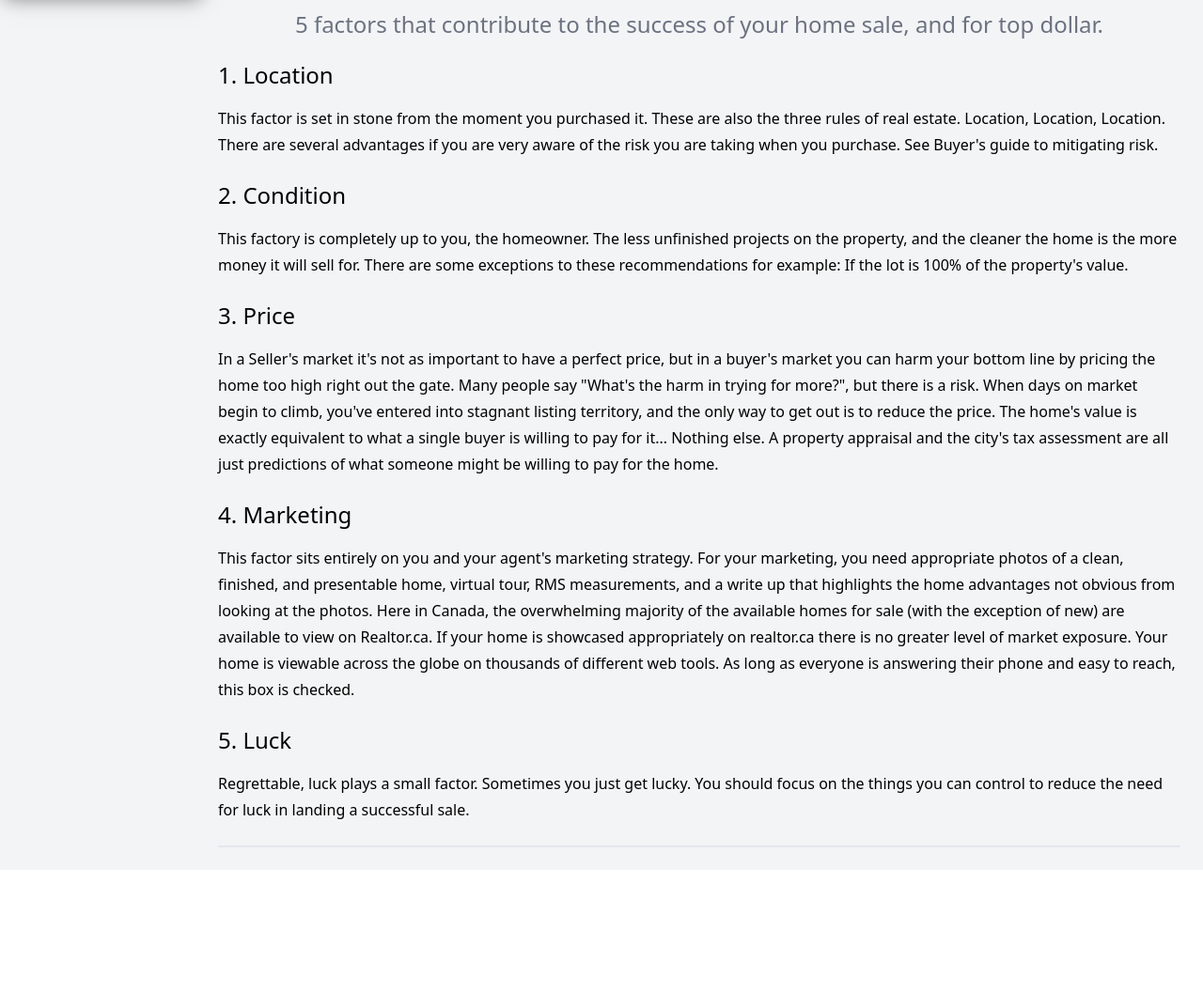
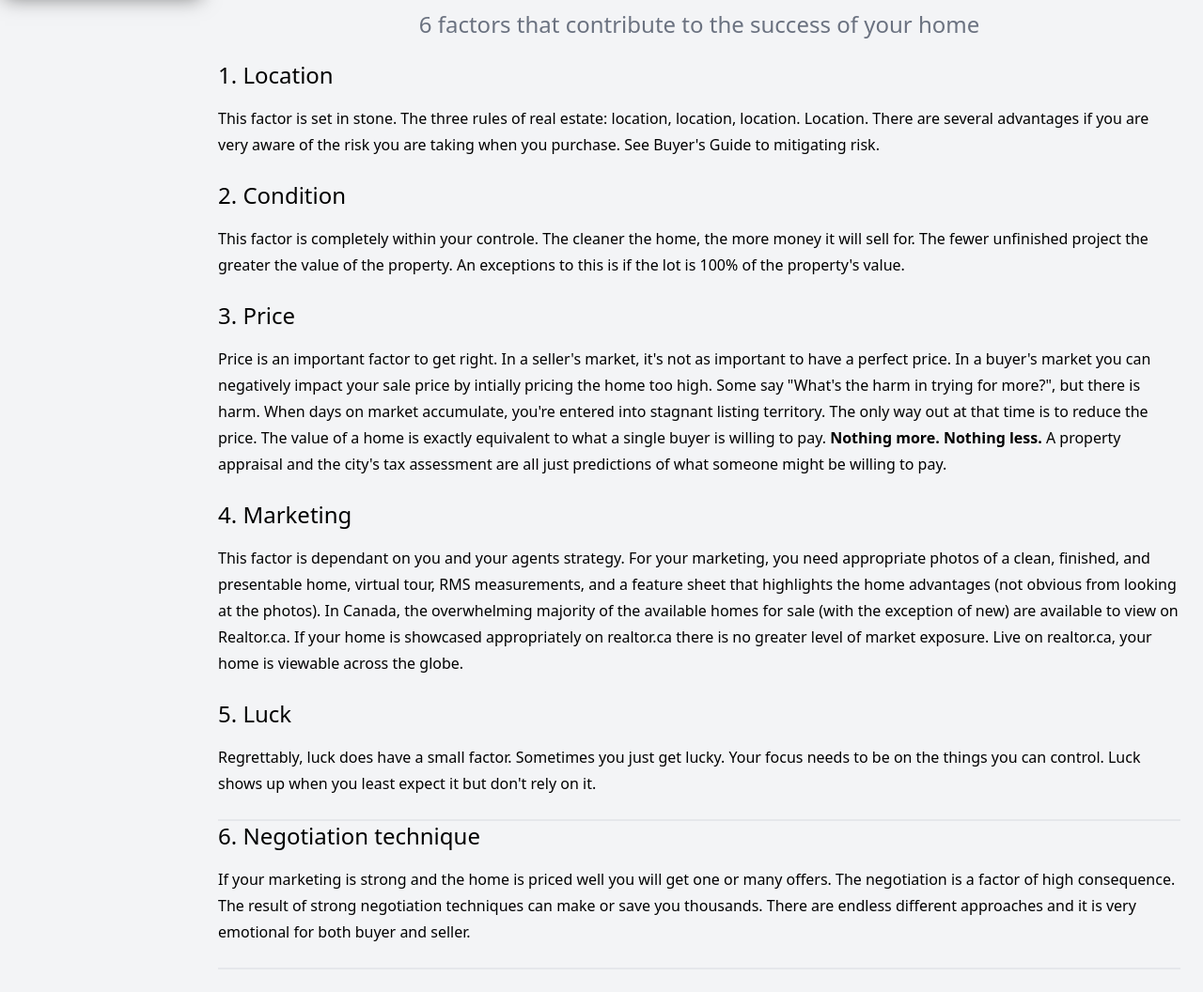
Before and after one commit to k2realty/k2realty.github.io, a website: page selling.html in a window 1280 px wide. Shown: the part 802-1858 px from the top of the page at 94% size. Before the commit the page ends 1728 px from the top, so only its background shows below. Drawn offline with Linux system fonts and the light colour scheme.

Commit message:
Made buncha changes

```diff
--- a/selling.html
+++ b/selling.html
@@ -40,7 +40,7 @@
           <div class="lg:col-span-1 mb-16">
             <H1 class="text-3xl mt-20 mb-16 font-bold">Looking to sell your home?</H1>
             <p class="mb-28" >You're considering selling your house... Where do you start? Check out our home seller's guide below for some easy tips and tricks.</p>
-            <p class="pb-8 text-zinc-500">With so many choices, it's impossible to choose. The good news is, we only charge if we succeed!</p>
+            <p class="pb-8 text-zinc-500">With so many choices, it seems impossible to choose. The good news is: <strong>we only charge if we succeed!</strong></p>
             <a class="cursor-pointer mt-20 border border-black py-4 px-8 text-black rounded text-lg hover:bg-black hover:text-white" href="/contact">Request Home Evaluation</a>
           </div>
         </div>
@@ -50,17 +50,19 @@
       <div class="container mx-auto p-6 ">
         <h1 class="text-center text-4xl mt-12">Home Seller's Guide</h1>
         <h4 class="text-center pb-4 mb-4 text-zinc-500 border-b-2">-How to sell your home for top dollar.</h4>
-        <p class="pb-6 leading-7 text-gray-500 text-center text-2xl ">5 factors that contribute to the success of your home sale, and for top dollar.</p>
+        <p class="pb-6 leading-7 text-gray-500 text-center text-2xl ">6 factors that contribute to the success of your home</p>
         <h2 class="text-2xl pb-4">1. Location</h2>
-        <p class="pb-6 leading-7">This factor is set in stone from the moment you purchased it. These are also the three rules of real estate. Location, Location, Location. There are several advantages if you are very aware of the risk you are taking when you purchase. See Buyer's guide to mitigating risk.</p>
+        <p class="pb-6 leading-7">This factor is set in stone. The three rules of real estate: location, location, location. Location. There are several advantages if you are very aware of the risk you are taking when you purchase. See Buyer's Guide to mitigating risk.</p>
         <h2 class="text-2xl pb-4">2. Condition</h2>
-        <p class="pb-6 leading-7">This factory is completely up to you, the homeowner. The less unfinished projects on the property, and the cleaner the home is the more money it will sell for. There are some exceptions to these recommendations for example: If the lot is 100% of the property's value.</p>
+        <p class="pb-6 leading-7">This factor is completely within your controle. The cleaner the home, the more money it will sell for. The fewer unfinished project the greater the value of the property. An exceptions to this is if the lot is 100% of the property's value.</p>
         <h2 class="text-2xl pb-4">3. Price</h2>
-        <p class="pb-6 leading-7">In a Seller's market it's not as important to have a perfect price, but in a buyer's market you can harm your bottom line by pricing the home too high right out the gate. Many people say "What's the harm in trying for more?", but there is a risk. When days on market begin to climb, you've entered into stagnant listing territory, and the only way to get out is to reduce the price. The home's value is exactly equivalent to what a single buyer is willing to pay for it... Nothing else. A property appraisal and the city's tax assessment are all just predictions of what someone might be willing to pay for the home.</p>
+        <p class="pb-6 leading-7">Price is an important factor to get right. In a seller's market, it's not as important to have a perfect price. In a buyer's market you can negatively impact your sale price by intially pricing the home too high. Some say "What's the harm in trying for more?", but there is harm. When days on market accumulate, you're entered into stagnant listing territory. The only way out at that time is to reduce the price. The value of a home is exactly equivalent to what a single buyer is willing to pay. <Strong>Nothing more. Nothing less.</Strong> A property appraisal and the city's tax assessment are all just predictions of what someone might be willing to pay.</p>
         <h2 class="text-2xl pb-4">4. Marketing</h2>
-        <p class="pb-6 leading-7">This factor sits entirely on you and your agent's marketing strategy. For your marketing, you need appropriate photos of a clean, finished, and presentable home, virtual tour, RMS measurements, and a write up that highlights the home advantages not obvious from looking at the photos. Here in Canada, the overwhelming majority of the available homes for sale (with the exception of new) are available to view on Realtor.ca. If your home is showcased appropriately on realtor.ca there is no greater level of market exposure. Your home is viewable across the globe on thousands of different web tools. As long as everyone is answering their phone and easy to reach, this box is checked.</p>
+        <p class="pb-6 leading-7">This factor is dependant on you and your agents strategy. For your marketing, you need appropriate photos of a clean, finished, and presentable home, virtual tour, RMS measurements, and a feature sheet that highlights the home advantages (not obvious from looking at the photos). In Canada, the overwhelming majority of the available homes for sale (with the exception of new) are available to view on Realtor.ca. If your home is showcased appropriately on realtor.ca there is no greater level of market exposure. Live on realtor.ca, your home is viewable across the globe.</p>
         <h2 class="text-2xl pb-4">5. Luck</h2>
-        <p class="pb-6 leading-7 border-b-2">Regrettable, luck plays a small factor. Sometimes you just get lucky. You should focus on the things you can control to reduce the need for luck in landing a successful sale.</p>
+        <p class="pb-6 leading-7 border-b-2">Regrettably, luck does have a small factor. Sometimes you just get lucky. Your focus needs to be on the things you can control. Luck shows up when you least expect it but don't rely on it.</p>
+        <h2 class="text-2xl pb-4">6. Negotiation technique</h2>
+        <p class="pb-6 leading-7 border-b-2">If your marketing is strong and the home is priced well you will get one or many offers. The negotiation is a factor of high consequence. The result of strong negotiation techniques can make or save you thousands. There are endless different approaches and it is very emotional for both buyer and seller.</p>
       </div>
     </section>
   </main>
```
Also changed, not shown: buying.html (+3 -5 lines), commercial.html (+2 -1 lines), contact.html (+4 -3 lines), index.html (+1 -0 lines).
